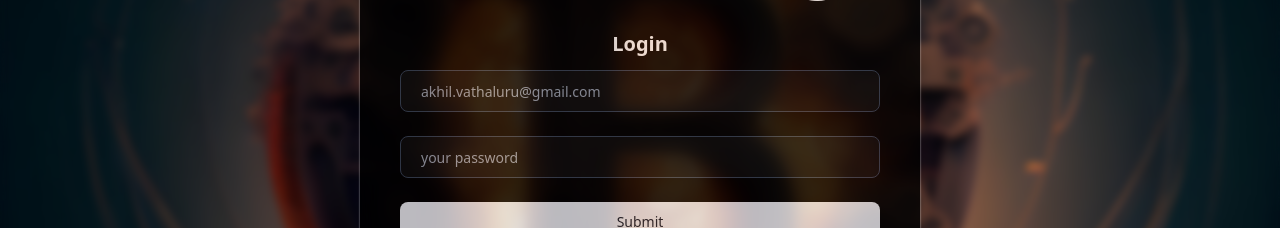
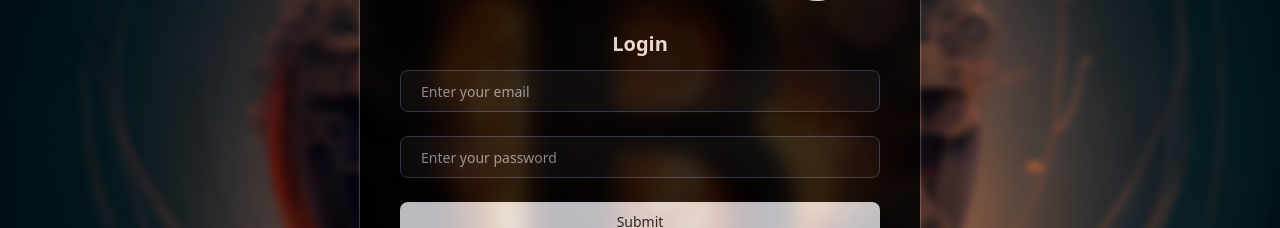
Before and after one commit to Akhil351/trading, a React (Vite) app in the folder trading-frontend/: page /login in a window 1280 px wide. Shown: the part 253-481 px from the top of the page. Built offline with nearby package versions, Linux system fonts and the light colour scheme.

Commit message:
started integration

```diff
--- a/trading-frontend/package.json
+++ b/trading-frontend/package.json
@@ -17,6 +17,7 @@
     "@radix-ui/react-label": "^2.1.2",
     "@radix-ui/react-radio-group": "^1.2.3",
     "@radix-ui/react-slot": "^1.1.2",
+    "@reduxjs/toolkit": "^2.7.0",
     "@tailwindcss/vite": "^4.0.14",
     "apexcharts": "^4.5.0",
     "autoprefixer": "^10.4.21",
--- a/trading-frontend/src/page/SignIn.jsx
+++ b/trading-frontend/src/page/SignIn.jsx
@@ -35,7 +35,7 @@ export default function SignIn() {
                 <FormControl>
                   <Input
                     className="border w-full border-gray-700 p-5"
-                    placeholder="akhil.vathaluru@gmail.com"
+                    placeholder="Enter your email"
                     {...field}
                   />
                 </FormControl>
@@ -52,7 +52,7 @@ export default function SignIn() {
                 <FormControl>
                   <Input
                     className="border w-full border-gray-700 p-5"
-                    placeholder="your password"
+                    placeholder="Enter your password"
                     {...field}
                   />
                 </FormControl>
--- a/trading-frontend/src/state/Store.js
+++ /dev/null
@@ -1,7 +0,0 @@
-const { combineReducers } = require("redux");
-
-const rootReducer=combineReducers({
-
-})
-
-export
```
Also changed, not shown: trading-frontend/src/store/Store.js (added), 2 other files (tests, documents, lock files or other folders).
